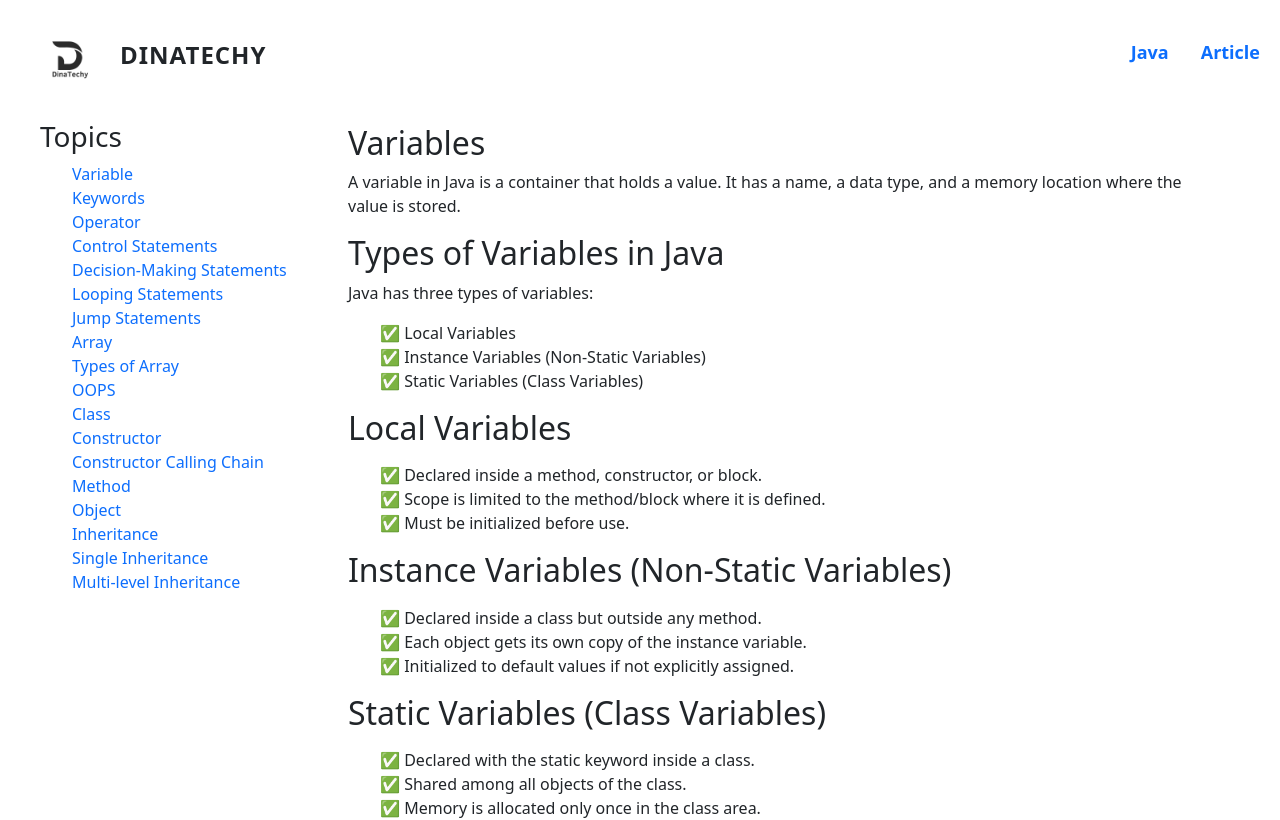
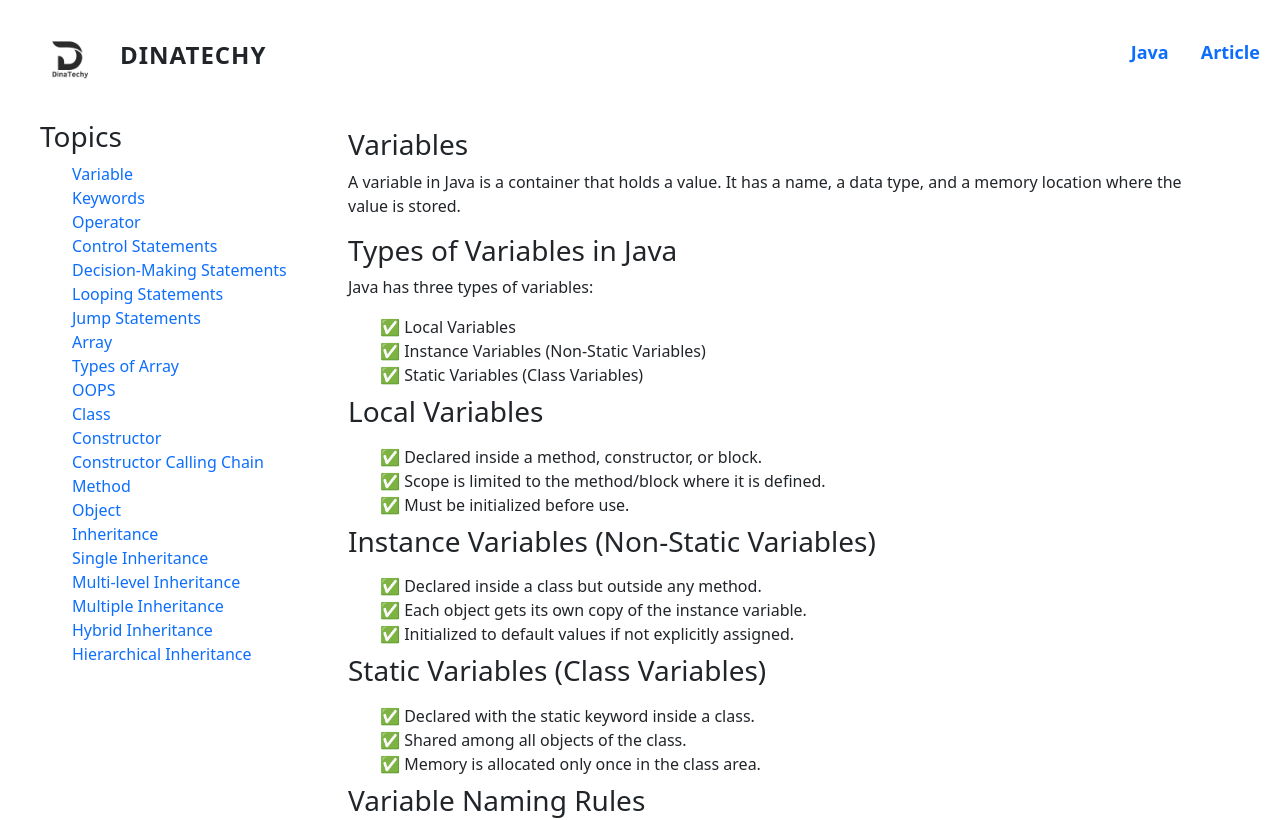
Before and after one commit to dinarasanaiyalan/dinatechysite, a React (Create React App) app: page /content in a window 1280 px wide. Shown: the top 820 px of the page. Built offline with nearby package versions, Linux system fonts and the light colour scheme.

Commit message:
multiple, hybrid, heirarchical Inheritance

```diff
--- a/src/component/Content.jsx
+++ b/src/component/Content.jsx
@@ -7,7 +7,8 @@ const Content = () => {
     const topics = ["Variable", "Keywords", "Operator", "Control Statements",
         "Decision-Making Statements","Looping Statements","Jump Statements",
         "Array","Types of Array","OOPS","Class","Constructor","Constructor Calling Chain",
-        "Method","Object","Inheritance","Single Inheritance","Multi-level Inheritance"];
+        "Method","Object","Inheritance","Single Inheritance","Multi-level Inheritance","Multiple Inheritance",
+        "Hybrid Inheritance","Hierarchical Inheritance"];
 
     const { topicsDetials } = useContext(TopicsContext);
 
@@ -43,16 +44,16 @@ const Content = () => {
             </div>
             <div className="content-container">
                 {topicsAndContents.mainContent.map((content, i) => (
-                    <div key={i} className='mt-1'>
-                        <h2>{content.topicName}</h2>
+                    <div key={i} className='mt-2'>
+                        <h3>{content.topicName}</h3>
                         <p>{content.topicContent}</p>
-                        <ul className='topic-points'>
+                        <ul className='topic-points mb-1'>
                             {content.topicPoints ? content.topicPoints.map((contentPoints, pointsIndex) => {
                                 return <li key={pointsIndex}>✅ {contentPoints}</li>
                             }) : ""}
                         </ul>
                         {content.topicExample ?
-                            <div className="card bg-dark text-white">
+                            <div className="card bg-dark text-white mb-1">
                                 <div className="card-body">
                                     <pre className="mb-0">
                                         <ul className='code-container'>
--- a/src/component/JavaNotes.js
+++ b/src/component/JavaNotes.js
@@ -1112,6 +1112,191 @@ export const TopicsProvider = ({ children }) => {
                     }
                 ]
             }
+        }, {
+            topicKey: "Multiple Inheritance",
+            topicValue: {
+                whatYouGet: "",
+                mainContent: [
+                    {
+                        topicName: "Multiple Inheritance",
+                        topicContent: "It is acquring the more than one Parent or Super class properties. It can't be achieved using Class to avoid ambiguity (also called the diamond problem)., but we can achieved it through Interface and also inheriting one class and more than one interface will also work."
+                    },{
+                        topicName: "Why doesn't Java support class-based multiple inheritance?",
+                        topicPoints: [
+                            "Imagine two parent classes have the same method name, and a child class inherits both. Java can't decide which version to use.",
+                            "This is called the Diamond Problem. To avoid it, Java only allows multiple inheritance through interfaces, which don’t have method implementations (until Java 8, where they may have default methods)."
+                        ]
+                    },{
+                        topicName: "",
+                        topicExample: [
+                            "class A {",
+                            "   void show() {",
+                            "       System.out.println('Show from A');",
+                            "   }",
+                            "}",
+                            "class B {",
+                            "   void show() {",
+                            "       System.out.println('Show from B');",
+                            "   }",
+                            "}",
+                            "// ❌ This is illegal in Java",
+                            "class C extends A, B { // Error!",
+                            "   public static void main(String[] args) {",
+                            "       C obj = new C();",
+                            "       obj.show();",
+                            "   }",
+                            "}"
+                        ]
+                    },{
+                        topicName: "Multiple Inheritance with Interfaces",
+                        topicContent: "Overriding is the key to solving ambiguity in multiple inheritance via interfaces in Java.",
+                        topicPoints: [
+                            "When two interfaces have the same method name (especially default methods from Java 8 onward), Java doesn’t know which one to inherit.",
+                            "Java forces you to override the method in the implementing class. That way, you explicitly decide what happens — and Java avoids the diamond problem."
+                        ],
+                        topicExample: [
+                            "// Interface A",
+                            "interface A {",
+                            "   void show();",
+                            "}",
+                            "// Interface B",
+                            "interface B {",
+                            "   void show();",
+                            "}",
+                            "// Class C implements both interfaces",
+                            "class C implements A, B {",
+                            "   // Must override show() to resolve ambiguity",
+                            "   public void show() {",
+                            "       System.out.println('Custom show() in class C');",
+                            "   }",
+                            "   public static void main(String[] args) {",
+                            "       C obj = new C();",
+                            "       obj.show(); // Works perfectly",
+                            "   }",
+                            "}",
+                            "Output :",
+                            "   Custom show() in class C"
+                        ]
+                    }
+                ]
+            }
+        }, {
+            topicKey: "Hybrid Inheritance",
+            topicValue: {
+                whatYouGet: "",
+                mainContent: [
+                    {
+                        topicName: "Hybrid Inheritance",
+                        topicContent: "Hybrid Inheritance is a combination of two or more types of inheritance. It forms a complex inheritance structure where different types are combined in one scenario.",
+                        topicPoints: [
+                            "Java does not support hybrid inheritance with classes because it would lead to the diamond problem (ambiguity).",
+                            "But it supports hybrid inheritance using interfaces."
+                        ],
+                        topicExample: [
+                            "interface A {",
+                            "   void methodA();",
+                            "}",
+                            "interface B extends A {",
+                            "   void methodB();",
+                            "}",
+                            "interface C extends A {",
+                            "   void methodC();",
+                            "}",
+                            "// Class D implements both B and C",
+                            "class D implements B, C {",
+                            "   public void methodA() {",
+                            "       System.out.println('methodA from A');",
+                            "   }",
+                            "   public void methodB() {",
+                            "       System.out.println('methodB from B');",
+                            "   }",
+                            "   public void methodC() {",
+                            "       System.out.println('methodC from C');",
+                            "   }",
+                            "   public static void main(String[] args) {",
+                            "       D obj = new D();",
+                            "       obj.methodA();",
+                            "       obj.methodB();",
+                            "       obj.methodC();",
+                            "   }",
+                            "}",
+                            "Output :",
+                            "   methodA from A",
+                            "   methodB from B",
+                            "   methodC from C"
+                        ]
+                    }
+                ]
+            }
+        }, {
+            topicKey: "Hierarchical Inheritance",
+            topicValue: {
+                whatYouGet: "",
+                mainContent: [
+                    {
+                        topicName: "Hierarchical Inheritance",
+                        topicContent: "A Single Parent or Super class is inherited by more than one Child class.",
+                        topicPoints: [
+                            "All child classes share the behavior from the parent.",
+                            "Each child can add its own specialized behavior.",
+                            "Promotes code reusability and organization.",
+                            "Easy to scale: Add new child classes without touching the base class."
+                        ]
+                    },{
+                        topicName: "Use Case",
+                        topicPoints: [
+                            "Class Shape with subclasses Circle, Rectangle, Square.",
+                            "Class Employee with subclasses Manager, Developer, Intern."
+                        ]
+                    },{
+                        topicName: "Example :",
+                        topicExample: [
+                            "// Parent class",
+                            "class Animal {",
+                            "   void eat() {",
+                            "       System.out.println('This animal eats food.');",
+                            "   }",
+                            "   void sleep() {",
+                            "       System.out.println('This animal sleeps.');",
+                            "   }",
+                            "}",
+                            "// First child class",
+                            "class Dog extends Animal {",
+                            "   void bark() {",
+                            "       System.out.println('The dog barks.');",
+                            "   }",
+                            "}",
+                            "// Second child class",
+                            "class Cat extends Animal {",
+                            "   void meow() {",
+                            "       System.out.println('The cat meows.'');",
+                            "   }",
+                            "}",
+                            "// Main class",
+                            "public class HierarchicalInheritanceExample {",
+                            "   public static void main(String[] args) {",
+                            "       Dog d = new Dog();",
+                            "       d.eat();",
+                            "       d.sleep();",
+                            "       d.bark();",
+                            "       System.out.println();",
+                            "       Cat c = new Cat();",
+                            "       c.eat();",
+                            "       c.sleep();",
+                            "       c.meow();",
+                            "   }",
+                            "}",
+                            "Output :",
+                            "   This animal eats food.",
+                            "   This animal sleeps.",
+                            "   The dog barks.",
+                            "   This animal eats food.",
+                            "   This animal sleeps.",
+                            "   The cat meows."
+                        ]
+                    }
+                ]
+            }
         }
     ];
 
```
